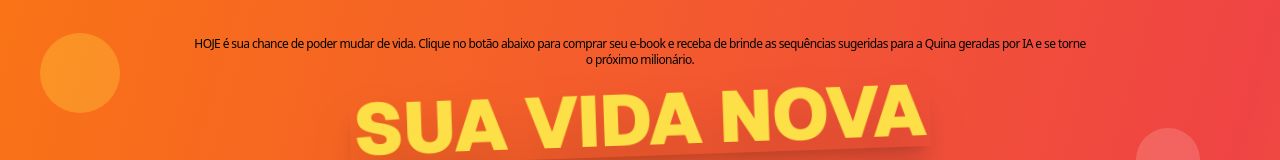
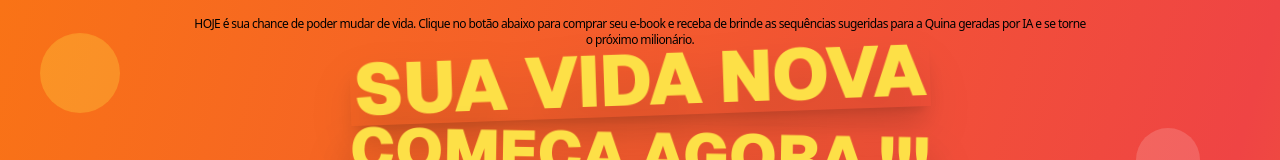
Before and after one commit to sillascalcados-lang/vivaminhasorte-site, a Next.js app: page / in a window 1280 px wide. Shown: the top 160 px of the page. Built offline with nearby package versions, Linux system fonts and the light colour scheme.

Commit message:
revert: restore previous sentence length in landing page
#VERCEL_SKIP

Co-authored-by: null <223137119+sillascalcados-lang@users.noreply.github.com>

```diff
--- a/app/page.tsx
+++ b/app/page.tsx
@@ -153,7 +153,7 @@ export default function VibrantLotteryPromo() {
 
       {/* Top Message */}
       <div className="relative z-10 text-center py-4 px-4">
-        <p className="text-black text-sm max-w-4xl font-sans md:text-xs font-thin tracking-tighter leading-3 mx-auto my-5 py-0 px-0 border-0">
+        <p className="text-black text-sm max-w-4xl font-sans md:text-xs font-thin tracking-tighter leading-3 mx-auto py-0 px-0 border-0 my-0">
           HOJE é sua chance de poder mudar de vida. Clique no botão abaixo para comprar seu e-book e receba de brinde as
           sequências sugeridas para a Quina geradas por IA e se torne o próximo milionário.
         </p>
```
